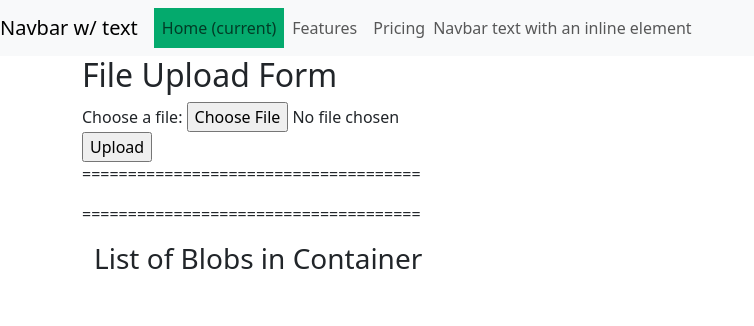
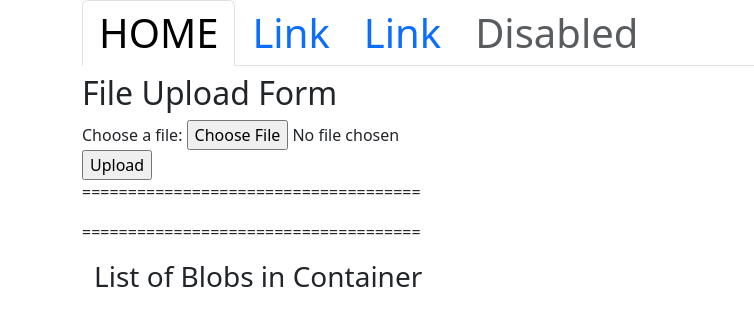
Before and after one commit to BALASUBRAMANI619/BlobStorageProject, a Flask app: template templates/index.html in a window 1280 px wide. Shown: the top 326 px of the page, without its empty margins (0-754 px from the left). Run offline with Flask 3, Linux system fonts and the light colour scheme; the template is opened without the code that fills it, so the values that code supplies are empty.

Commit message:
updated the code

```diff
--- a/app.py
+++ b/app.py
@@ -160,4 +160,4 @@ def generate_SAS(blob, blob_permissions):
 
 
 if __name__ == "__main__":
-  app.run(host="0.0.0.0", port=8080)
+  app.run(host="0.0.0.0")
--- a/templates/index.html
+++ b/templates/index.html
@@ -5,7 +5,7 @@
     <meta name="viewport" content="width=device-width, initial-scale=1.0">
   <link rel="stylesheet" type="text/css" href="{{ url_for('static', filename='header.css') }}">
 
-    <title><b>Blob Storage</b></title>
+    <title>Blob Storage</title>
   {% include 'bootstrap.html' %}
   </head>
   <body>
--- a/templates/nav_bar.html
+++ b/templates/nav_bar.html
@@ -1,22 +1,18 @@
-<nav class="navbar navbar-expand-lg navbar-light bg-light">
-  <a class="navbar-brand" href="#">Navbar w/ text</a>
-  <button class="navbar-toggler" type="button" data-toggle="collapse" data-target="#navbarText" aria-controls="navbarText" aria-expanded="false" aria-label="Toggle navigation">
-    <span class="navbar-toggler-icon"></span>
-  </button>
-  <div class="collapse navbar-collapse" id="navbarText">
-    <ul class="navbar-nav mr-auto">
-      <li class="nav-item active">
-        <a class="nav-link" href="{{url_for('index')}}">Home <span class="sr-only">(current)</span></a>
+
+<div class="container">
+  <h1>
+<ul class="nav nav-tabs">
+  <li class="nav-item">
+    <a class="nav-link active" href="{{ url_for('index') }}">HOME</a>
   </li>
   <li class="nav-item">
-        <a class="nav-link" href="#">Features</a>
+    <a class="nav-link" href="#">Link</a>
   </li>
   <li class="nav-item">
-        <a class="nav-link" href="#">Pricing</a>
+    <a class="nav-link" href="#">Link</a>
   </li>
-    </ul>
-    <span class="navbar-text">
-      Navbar text with an inline element
-    </span>
+  <li class="nav-item">
+    <a class="nav-link disabled" href="#">Disabled</a>
+  </li>
+</ul></h1>
 </div>
-</nav>
```
Also changed, not shown: static/bootstrap-solid.svg (added). Lines whose indentation alone changed are shown as unchanged.
